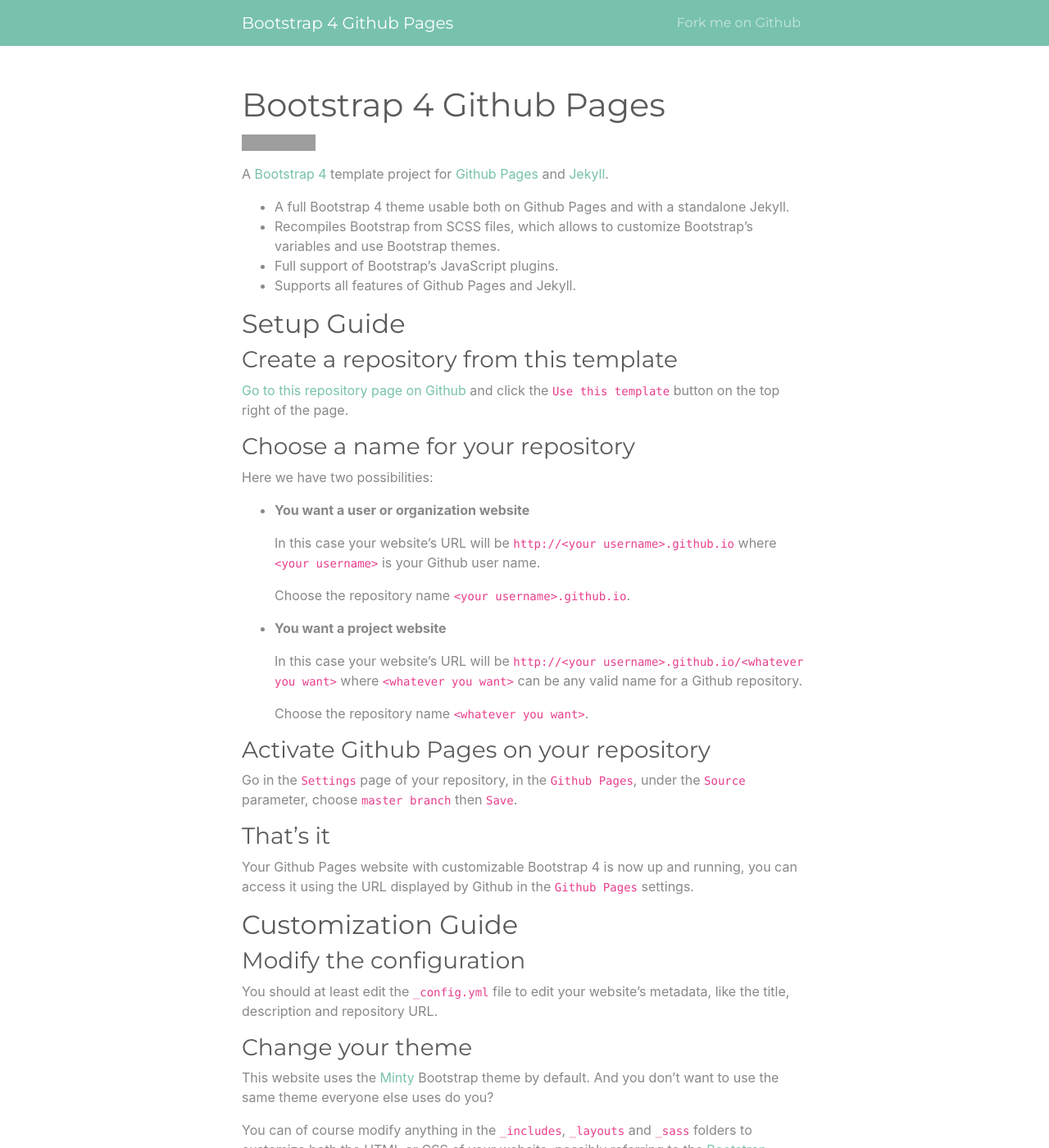
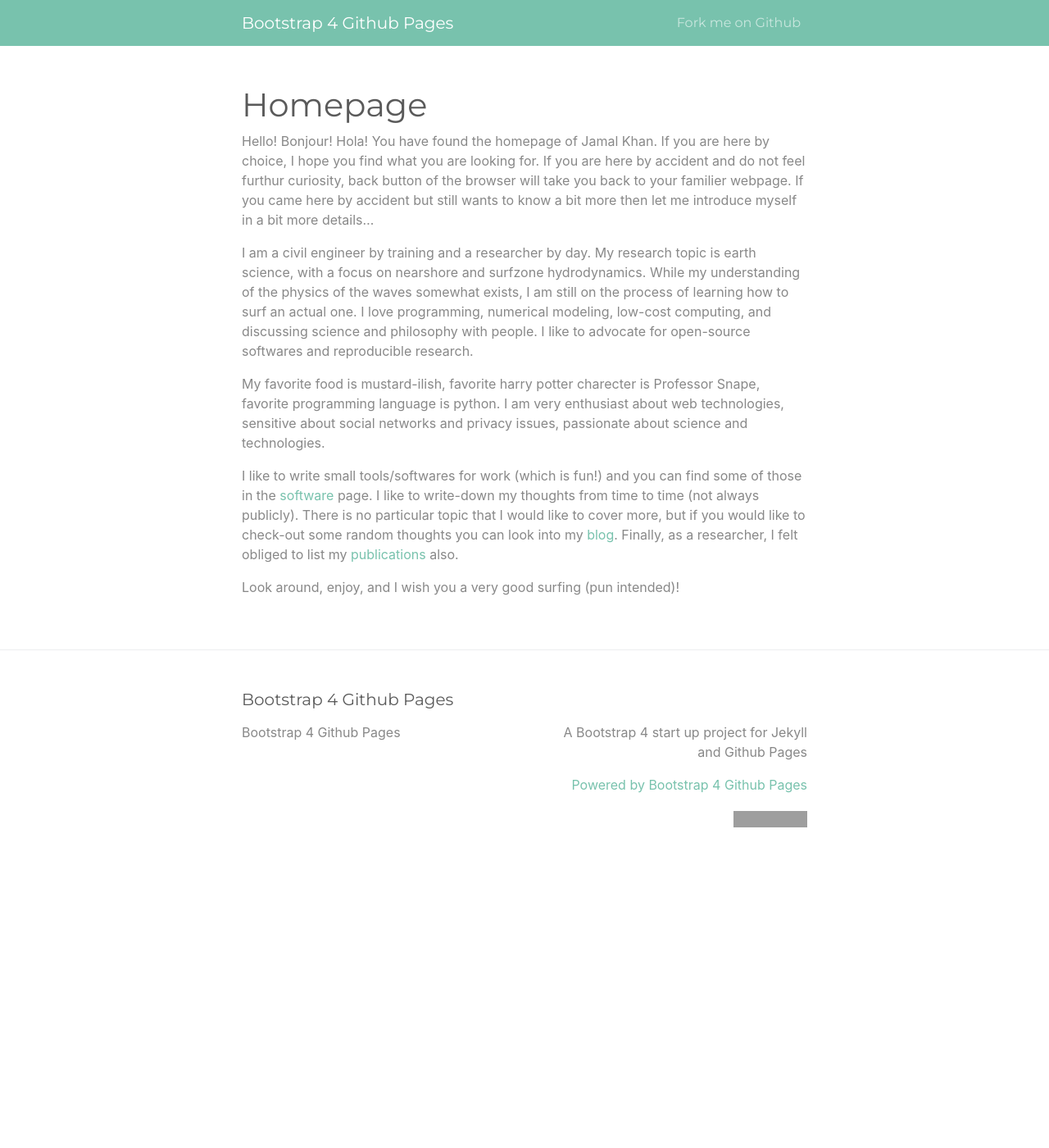
Before and after one commit to jamal919/jamal919.github.io, a Jekyll site: the page built from index.md, in a window 1280 px wide and 1400 px high. Shown: the whole window at 82% size. Built offline with Jekyll 4.4.1, drawn with Linux system fonts in a browser that asks for light colours; some of the changed text lies outside the part shown; grey boxes are pictures that could not be loaded.

Commit message:
:sparkles: Initial version

```diff
--- a/_config.yml
+++ b/_config.yml
@@ -31,6 +31,8 @@ plugins:
 
 # A list of the pages to display in the navigation bar
 header_pages:
+  - pages/blog
+  - pages/publications
 
 # Exclude from processing.
 # The following items will not be processed, by default. Create a custom list
--- a/index.md
+++ b/index.md
@@ -1,110 +1,15 @@
 ---
-layout: page
-title: Bootstrap 4 Github Pages
+layout: home
+title: Homepage
+permalink: /
 ---
 
-[![GitHub Repo stars](https://img.shields.io/github/stars/nicolas-van/bootstrap-4-github-pages?style=social)](https://github.com/nicolas-van/bootstrap-4-github-pages)
+Hello! Bonjour! Hola! You have found the homepage of Jamal Khan. If you are here by choice, I hope you find what you are looking for. If you are here by accident and do not feel furthur curiosity, back button of the browser will take you back to your familier webpage. If you came here by accident but still wants to know a bit more then let me introduce myself in a bit more details...
 
-A [Bootstrap 4](https://getbootstrap.com/) template project for [Github Pages](https://pages.github.com/) and [Jekyll](https://jekyllrb.com/).
+I am a civil engineer by training and a researcher by day. My research topic is earth science, with a focus on nearshore and surfzone hydrodynamics. While my understanding of the physics of the waves somewhat exists, I am still on the process of learning how to surf an actual one. I love programming, numerical modeling, low-cost computing, and discussing science and philosophy with people. I like to advocate for open-source softwares and reproducible research.
 
-* A full Bootstrap 4 theme usable both on Github Pages and with a standalone Jekyll.
-* Recompiles Bootstrap from SCSS files, which allows to customize Bootstrap's variables and use Bootstrap themes.
-* Full support of Bootstrap's JavaScript plugins.
-* Supports all features of Github Pages and Jekyll.
+My favorite food is mustard-ilish, favorite harry potter charecter is Professor Snape, favorite programming language is python. I am very enthusiast about web technologies, sensitive about social networks and privacy issues, passionate about science and technologies.
 
-## Setup Guide
+I like to write small tools/softwares for work (which is fun!) and you can find some of those in the [software](/softwares/) page. I like to write-down my thoughts from time to time (not always publicly). There is no particular topic that I would like to cover more, but if you would like to check-out some random thoughts you can look into my [blog](/blog/). Finally, as a researcher, I felt obliged to list my [publications](/publications/) also.
 
-### Create a repository from this template
-
-[Go to this repository page on Github](https://github.com/nicolas-van/bootstrap-4-github-pages) and click the `Use this template` button on the top right of the page.
-
-### Choose a name for your repository
-
-Here we have two possibilities:
-
-* **You want a user or organization website**
-
-  In this case your website's URL will be `http://<your username>.github.io` where `<your username>` is your Github user name.
-
-  Choose the repository name `<your username>.github.io`.
-
-* **You want a project website**
-
-  In this case your website's URL will be `http://<your username>.github.io/<whatever you want>` where `<whatever you want>` can be any valid name for a Github repository.
-
-  Choose the repository name `<whatever you want>`.
-
-### Activate Github Pages on your repository
-
-Go in the `Settings` page of your repository, in the `Github Pages`, under the `Source` parameter, choose `master branch` then `Save`.
-
-### That's it
-
-Your Github Pages website with customizable Bootstrap 4 is now up and running, you can access it using the URL displayed by Github in the `Github Pages` settings.
-
-## Customization Guide
-
-### Modify the configuration
-
-You should at least edit the `_config.yml` file to edit your website's metadata, like the title, description and repository URL.
-
-### Change your theme
-
-This website uses the [Minty](https://bootswatch.com/minty/) Bootstrap theme by default. And you don't want to use the same theme everyone else uses do you?
-
-You can of course modify anything in the `_includes`, `_layouts` and `_sass` folders to customize both the HTML or CSS of your website, possibly referring to the [Bootstrap documentation](https://getbootstrap.com/) or the [Jekyll documentation](https://jekyllrb.com/) when needed. This is a normal part of web development and it is outside the scope of this guide.
-
-But if you don't know where to start I can recommend you to import a theme from [Bootswatch](https://bootswatch.com/).
-
-* Go on [Bootswatch](https://bootswatch.com/) and choose a theme that you like.
-* Using the top bar, download its `_variables.scss` and `_bootswatch.scss` files.
-* Copy the content of `_variables.scss` in `_sass/_variables.scss`.
-* Copy the content of `_bootswatch.scss` in `_sass/_bootstrap_customization.scss`.
-
-That's it, you now have a totally different appearance for you website.
-
-### Modify the content
-
-You probably don't want the present guide to be the front page of your website, so you should edit the `index.md` file. You probably also want to edit or delete the `CONTRIBUTING.md`, `README.md` and `LICENSE.md` files.
-
-Aside from that you can of course create new pages and posts like with any Jekyll website by refering to the [Jekyll documentation](https://jekyllrb.com/).
-
-### Run Jekyll on your computer to speed up testing
-
-Editing your website's content or theme directly on Github is completely possible but, due to the time Github Pages takes to update your website, it will probably be much more effective to work using a local Jekyll installation.
-
-To do so:
-
-* Install the [requirements for Jekyll](https://jekyllrb.com/docs/installation/).
-* Type `bundle install` at the root of your project to install the necessary Ruby dependencies.
-* Type `bundle exec jekyll serve` to launch the test Jekyll web server that will re-compile your work if you edit it.
-* You can then open `http://localhost:4000` in your web browser to see your work-in-progress website.
-
-Please note that, to ensure maximum compatibility with Github Pages, the `Gemfile` of this project references the `github-pages` gem, not Jekyll directly. This implies some differences in behavior compared to the official documentation of Jekyll.
-
-## Known issues
-
-* Bootstrap 4 should normally be post-processed using [Autoprefixer](https://github.com/postcss/autoprefixer). Even if it is possible to use autoprefixer with Jekyll, it is not possible with a classic Github Pages installation without adding some kind of pre-processing before publication. Since this project mostly aims compatibility with Github Pages I prefer to keep it that way. The consequences of this choice is that some Bootstrap features could not work as expected on older browsers.
-
-## How to contribute
-
-Like this project ? [Consider adding a star on Github](https://github.com/nicolas-van/bootstrap-4-github-pages).
-
-[You can also see the contribution guide](https://github.com/nicolas-van/bootstrap-4-github-pages/blob/master/CONTRIBUTING.md).
-
-## Websites using Bootstrap 4 Github Pages
-
-* [My personal blog](https://nicolas-van.github.io/)
-* [the wavelet's profile](https://thewavelet.github.io/)
-* [William Moore's website](https://will2bill.com/)
-* [roseblood.github.io](https://roseleblood.github.io/)
-* [borislouis.github.io](https://borislouis.github.io/)
-* [dariusnwadike.github.io](https://dariusnwadike.github.io/)
-* [libcoap.net](https://libcoap.net/)
-
-## Other Github Pages related projects
-
-I'm a fan of Github Pages for the possibilities it offers to anyone to publish a website for free. I have multiple projects that could be of interest if that's your case too:
-
-* [Easy Markdown to Github Pages](https://nicolas-van.github.io/easy-markdown-to-github-pages/)
-* [Parcel Github Pages Boilerplate](https://github.com/nicolas-van/parcel-github-pages-boilerplate)
+Look around, enjoy, and I wish you a very good surfing (pun intended)!
```
Also changed, not shown: pages/blog.md (added, +28 -0 lines), pages/projects.md (added, +11 -0 lines), pages/publications.md (added, +53 -0 lines), pages/softwares.md (added, +8 -0 lines).
